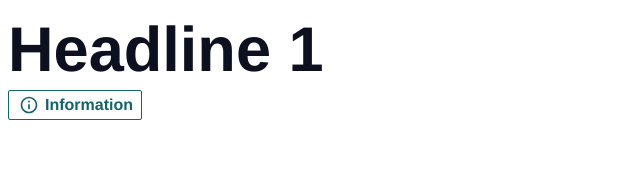
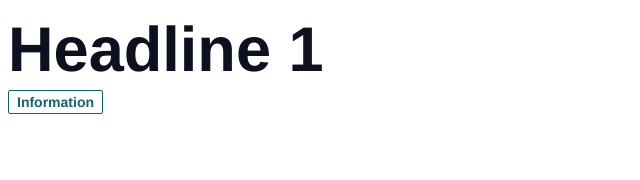
Before and after one commit to downbeat-academy/cadence-design-system, a Next.js app: page / in a window 1280 px wide. Shown: the top 180 px of the page, without its empty margins (0-640 px from the left). Built offline with nearby package versions, Linux system fonts and the light colour scheme.

Commit message:
Added outline and other variants to badge

```diff
--- a/src/components/badge/Badge.tsx
+++ b/src/components/badge/Badge.tsx
@@ -16,39 +16,13 @@ export const Badge = styled('span', {
     borderRadius: '$2',
     boxSizing: 'border-box',
 
-    $$neutralSurface: '$colors$grayscale200',
-    $$neutralOnSurface: '$colors$grayscale800',
-    $$positiveSurface: '$colors$kale200',
-    $$positiveOnSurface: '$colors$kale800',
-    $$informationalSurface: '$colors$blueberry200',
-    $$informationalOnSurface: '$colors$blueberry800',
-    $$warningSurface: '$colors$pineapple200',
-    $$warningOnSurfce: '$colors$pineapple800',
-    $$criticalSurface: '$colors$pomegranate200',
-    $$criticalOnSurface: '$colors$pomegranate800',
-
     variants: {
         type: {
-            neutral: {
-                background: '$$neutralSurface',
-                color: '$$neutralOnSurface',
-            },
-            informational: {
-                background: '$$informationalSurface',
-                color: '$$informationalOnSurface'
-            },
-            positive: {
-                background: '$$positiveSurface',
-                color: '$$positiveOnSurface',
-            },
-            warning: {
-                background: '$$warningSurface',
-                color: '$$warningOnSurface',
-            },
-            critical: {
-                background: '$$criticalSurface',
-                color: '$$criticalOnSurface',
-            }
+            neutral: {},
+            informational: {},
+            positive: {},
+            warning: {},
+            critical: {}
         },
         style: {
             fill: {
@@ -91,15 +65,92 @@ export const Badge = styled('span', {
         },
     },
 
-    // compoundVariants: [
-    //     {
-    //         type: 'positive',
-    //         borderColor: '$$positiveOnSurface',
-    //     }
-    // ],
+    compoundVariants: [
+        {
+            type: 'neutral',
+            style: 'fill',
+            css: {
+                background: '$grayscale200',
+                color: '$grayscale800',
+            }
+        },
+        {
+            type: 'informational',
+            style: 'fill',
+            css: {
+                background: '$blueberry200',
+                color: '$blueberry800',
+            }
+        },
+        {
+            type: 'positive',
+            style: 'fill',
+            css: {
+                background: '$kale200',
+                color: '$kale800',
+            }
+        },
+        {
+            type: 'warning',
+            style: 'fill',
+            css: {
+                background: '$pineapple200',
+                color: '$pineapple800',
+            }
+        },
+        {
+            type: 'critical',
+            style: 'fill',
+            css: {
+                background: '$pomegranate200',
+                color: '$pomegranate800',
+            }
+        },
+        {
+            type: 'neutral',
+            style: 'outline',
+            css: {
+                color: '$grayscale800',
+                border: '1px solid $grayscale800',
+            }
+        },
+        {
+            type: 'informational',
+            style: 'outline',
+            css: {
+                color: '$blueberry600',
+                border: '1px solid $blueberry600',
+            }
+        },
+        {
+            type: 'positive',
+            style: 'outline',
+            css: {
+                color: '$kale800',
+                border: '1px solid $kale800',
+            }
+        },
+        {
+            type: 'warning',
+            style: 'outline',
+            css: {
+                color: '$pineapple700',
+                border: '1px solid $colors$pineapple700',
+            }
+        },
+        {
+            type: 'critical',
+            style: 'outline',
+            css: {
+                color: '$pomegranate500',
+                border: '1px solid $pomegranate500',
+            }
+        }
+    ],
 
     defaultVariants: {
         type: 'neutral',
+        style: 'fill',
         size: 'default'
     }
 })
--- a/src/pages/index.tsx
+++ b/src/pages/index.tsx
@@ -9,9 +9,8 @@ const Home: NextPage = () => {
 			<H1 context='display'>Headline 1</H1>
 			<Badge
 				type='positive'
-				size='large'
 				style='outline'
-			><Info />Information</Badge>
+			>Information</Badge>
 		</div>
 	);
 };
```
Also changed, not shown: 20 other files (tests, documents, lock files or other folders).
